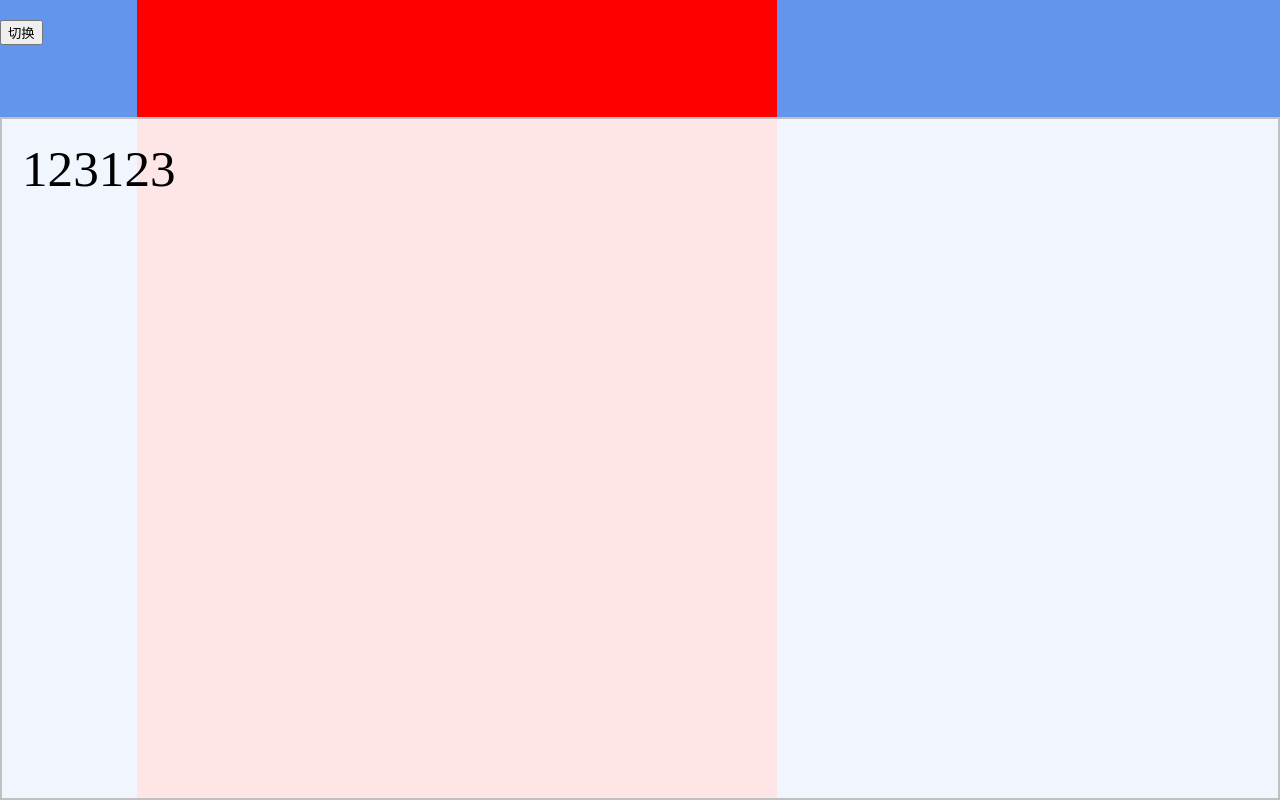
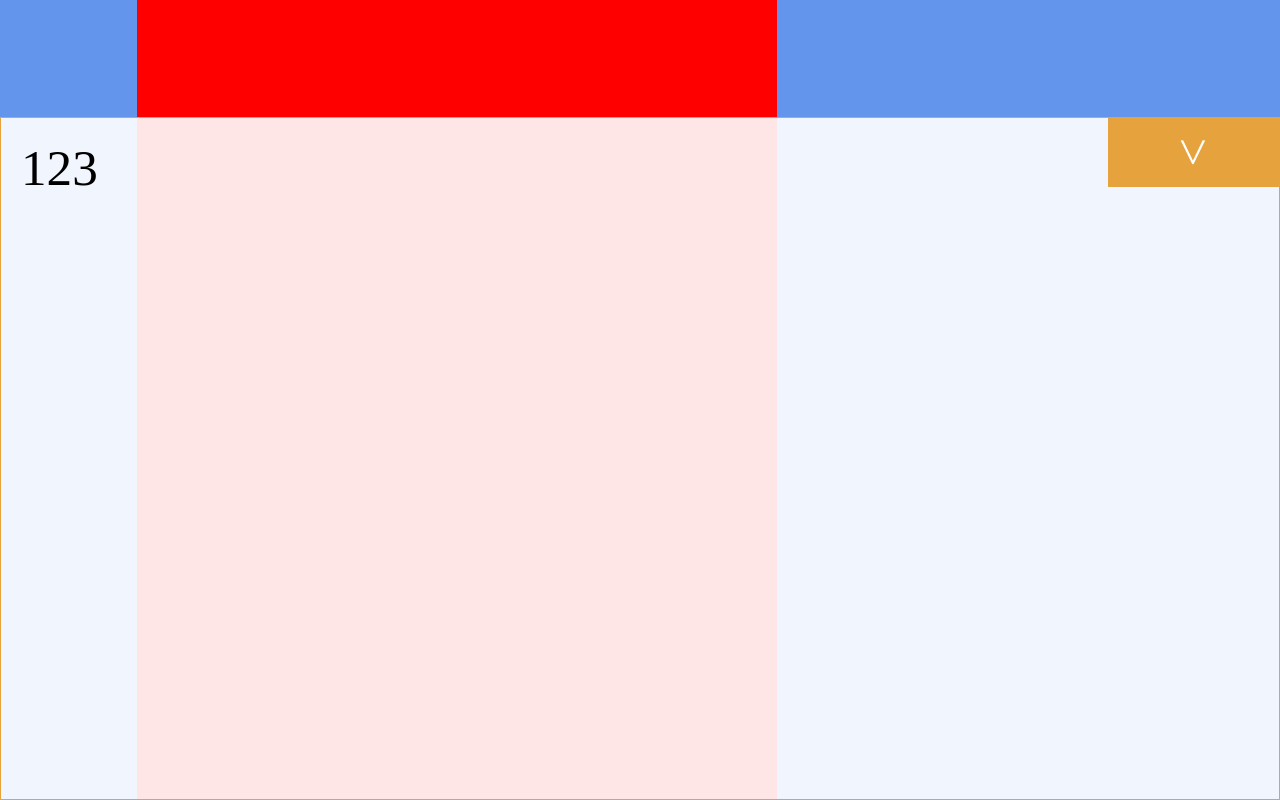
Before and after one commit to 1123972359/app, a Vue app: page /#/game in a window 1280 px wide. Built offline with nearby package versions, Linux system fonts and the light colour scheme.

Commit message:
feat: TextBox

```diff
--- a/src/components/Button.vue
+++ b/src/components/Button.vue
@@ -13,7 +13,7 @@ export default {};
   padding: vw(16) vw(48);
   font-size: vw(36);
   color: #fff;
-  background: #409eff;
+  background: $blue;
   cursor: pointer;
   border-radius: vw(16);
   letter-spacing: 2px;
--- a/src/components/TextBox/TextBox.vue
+++ b/src/components/TextBox/TextBox.vue
@@ -2,20 +2,62 @@
   = 文字框 =
 -->
 <template>
-  <transition name="show">
-    <div class="text-box" v-show="show">123123</div>
-  </transition>
+  <div
+    class="text-box"
+    :class="{ 'hide-text-box': snake.hideButton }"
+    v-show="show"
+    @click="handleClick"
+  >
+    <div
+      class="hide-button"
+      :class="{ 'hide-button-click': snake.hideButton }"
+      @click="snake.hideButton = !snake.hideButton"
+    ></div>
+    <span class="text" :class="{ 'text-show': snake.textShow }">{{
+      snake.value
+    }}</span>
+  </div>
 </template>
 
 <script>
+import { reactive, watch } from "@vue/runtime-core";
+import { delay } from "@/utils";
 export default {
   props: {
     show: {
       type: Boolean,
       default: false,
     },
+    text: {
+      type: String,
+      default: "",
+    },
   },
-  components: {},
+  setup(props) {
+    let snake = reactive({
+      value: "",
+      textShow: false,
+      all: false,
+      hideButton: false,
+    });
+
+    watch(
+      () => props.text,
+      async () => {
+        snake.textShow = false;
+        await delay(() => {
+          snake.value = props.text;
+          snake.textShow = true;
+        });
+      }
+    );
+
+    const handleClick = () => {};
+    return {
+      snake,
+      handleClick,
+    };
+  },
 };
 </script>
 
@@ -26,7 +68,7 @@ export default {
   position: fixed;
   bottom: 0;
   left: 0;
-  border: 2px solid silver;
+  border: 1px solid $orange;
   box-sizing: border-box;
   padding: 20px;
   font-size: vw(30);
@@ -34,5 +76,52 @@ export default {
   overflow-y: auto;
   z-index: 100;
   background: rgba($color: #fff, $alpha: 0.9);
+  transition-duration: 250ms;
+
+  > .text {
+    display: inline-block;
+    opacity: 0;
+    transform: translateY(vw(40));
+    transition-duration: 250ms;
+  }
+
+  > .text-show {
+    opacity: 1;
+    transform: translateY(0);
+  }
+
+  > .hide-button {
+    position: absolute;
+    top: 0;
+    right: 0;
+    width: vw(100);
+    height: vw(40);
+    line-height: vw(40);
+    background: $orange;
+    text-align: center;
+    color: #fff;
+    overflow: hidden;
+    cursor: pointer;
+
+    &::before {
+      content: ">";
+      width: inherit;
+      height: inherit;
+      display: inline-block;
+      transition-duration: 250ms;
+      transform: rotateZ(90deg);
+    }
+  }
+
+  > .hide-button-click {
+    top: vw(0);
+
+    &::before {
+      transform: rotateZ(-90deg);
+    }
+  }
+}
+.hide-text-box {
+  bottom: vw(-360);
 }
 </style>
--- a/src/components/VerticalDrawing.vue
+++ b/src/components/VerticalDrawing.vue
@@ -2,9 +2,7 @@
   = 人物立绘 =
 -->
 <template>
-  <transition name="fade">
-    <div class="vertical-drawing" v-show="show">1</div>
-  </transition>
+  <div class="vertical-drawing" v-show="show">1</div>
 </template>
 
 <script>
--- a/src/style/global.scss
+++ b/src/style/global.scss
@@ -1,3 +1,9 @@
+$blue: #409eff;
+$orange: #e6a23c;
+$pink: #f56c6c;
+$gray: #909399;
+$green: #67c23a;
+
 @function vw($x, $vpw: 750) {
   @return ($x / $vpw * 100) * 1vw;
 }
--- a/src/utils/crossStage/crossStage.scss
+++ b/src/utils/crossStage/crossStage.scss
@@ -16,28 +16,31 @@
   &:nth-child(1) {
     left: -100vw;
     top: -100vh;
-    background: #e6a23c;
+    background: $orange;
     z-index: 500;
     transition-delay: 50ms;
   }
+
   &:nth-child(2) {
     bottom: -100vh;
     left: -100vw;
-    background: #f56c6c;
+    background: $pink;
     z-index: 504;
     transition-delay: 150ms;
   }
+
   &:nth-child(3) {
     top: -100vh;
     right: -100vw;
-    background: #909399;
+    background: $gray;
     z-index: 503;
     transition-delay: 200ms;
   }
+
   &:nth-child(4) {
     bottom: -100vh;
     right: -100vw;
-    background: #67c23a;
+    background: $green;
     z-index: 502;
     transition-delay: 100ms;
   }
@@ -49,14 +52,17 @@
       left: 0;
       top: 0;
     }
+
     &:nth-child(2) {
       left: 0;
       bottom: 0;
     }
+
     &:nth-child(3) {
       right: 0;
       top: 0;
     }
+
     &:nth-child(4) {
       right: 0;
       bottom: 0;
@@ -69,14 +75,17 @@
     left: -100vw;
     top: -100vh;
   }
+
   &:nth-child(2) {
     bottom: -100vh;
     left: -100vw;
   }
+
   &:nth-child(3) {
     top: -100vh;
     right: -100vw;
   }
+
   &:nth-child(4) {
     bottom: -100vh;
     right: -100vw;
--- /dev/null
+++ b/src/utils/index.js
@@ -0,0 +1,14 @@
+/**
+ * 延时
+ * @param {Function} callback
+ * @param {Number} times 毫秒
+ * @returns
+ */
+export const delay = (callback, times = 250) => {
+  return new Promise((resolve) => {
+    setTimeout(async () => {
+      callback && callback();
+      await resolve();
+    }, times);
+  });
+};
--- a/src/views/game/index.vue
+++ b/src/views/game/index.vue
@@ -1,8 +1,11 @@
 <template>
   <Background>
-    <button @click="handleSwitch">切换</button>
-    <VerticalDrawing v-model:show="show" />
-    <TextBox v-model:show="show" />
+    <transition name="fade" @after-enter="afterEnterVD">
+      <VerticalDrawing v-model:show="show.showVD" />
+    </transition>
+    <transition name="show" @after-enter="afterEnterTB">
+      <TextBox v-model:show="show.showTB" :text="conf.text" />
+    </transition>
   </Background>
 </template>
 
@@ -10,18 +13,43 @@
 import TextBox from "@/components/TextBox/TextBox";
 import VerticalDrawing from "@/components/VerticalDrawing";
 import Background from "@/components/Background";
-import { ref } from "@vue/reactivity";
+import { reactive } from "@vue/reactivity";
+import { onMounted } from "@vue/runtime-core";
 export default {
   name: "App",
   components: { TextBox, VerticalDrawing, Background },
   setup() {
-    const show = ref(true);
-    const handleSwitch = () => {
-      show.value = !show.value;
+    const show = reactive({
+      showVD: false,
+      showTB: false,
+    });
+
+    const conf = reactive({
+      text: "",
+    });
+
+    onMounted(() => {
+      show.showVD = true;
+    });
+
+    const afterEnterVD = () => {
+      show.showTB = true;
     };
+
+    const afterEnterTB = () => {
+      // 文字显示
+      conf.text =
+        "1234567890-1234567890-1234567890-1234567890-1234567890-1234567890";
+      setTimeout(() => {
+        conf.text = "123";
+      }, 1000);
+    };
+
     return {
       show,
-      handleSwitch,
+      conf,
+      afterEnterVD,
+      afterEnterTB,
     };
   },
 };
```
Also changed, not shown: 1 other file (tests, documents, lock files or other folders).
